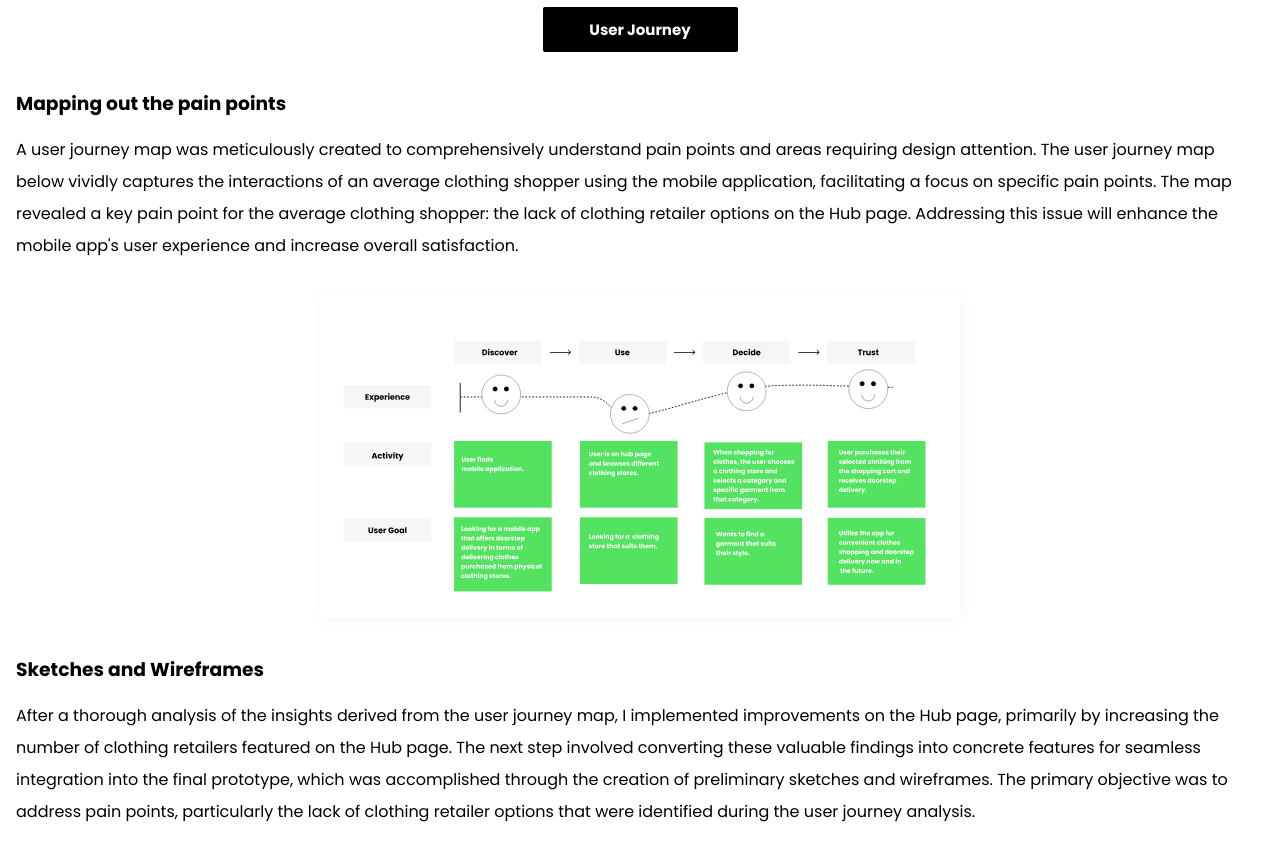
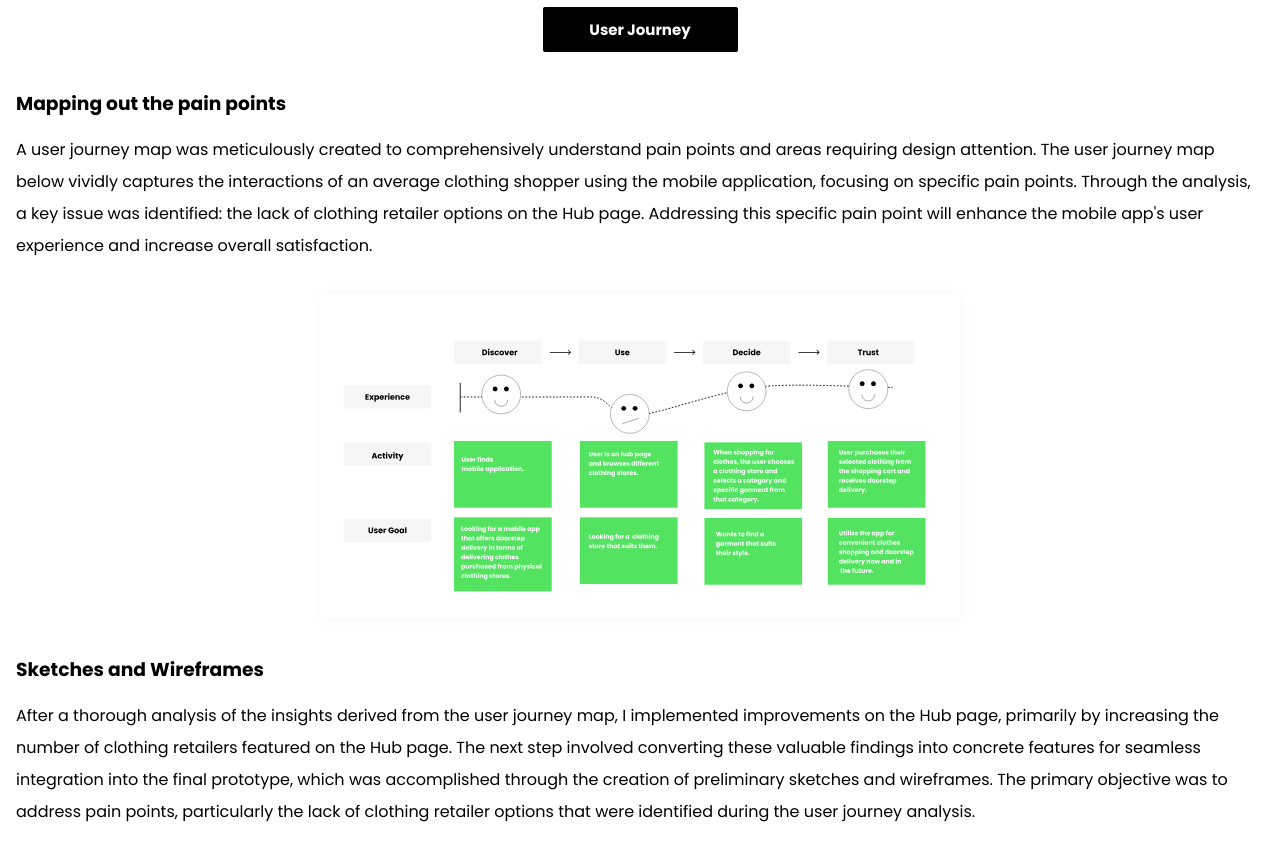
Before and after one commit to azunaeine/Portfolio-2023, a plain HTML site: page case-study-1/index.html in a window 1280 px wide. Shown: the part 7460-8317 px from the top of the page. Drawn offline with Linux system fonts and the light colour scheme.

Commit message:
User Journey

```diff
--- a/case-study-1/index.html
+++ b/case-study-1/index.html
@@ -410,11 +410,11 @@
           A user journey map was meticulously created to comprehensively
           understand pain points and areas requiring design attention. The user
           journey map below vividly captures the interactions of an average
-          clothing shopper using the mobile application, facilitating a focus on
-          specific pain points. The map revealed a key pain point for the
-          average clothing shopper: the lack of clothing retailer options on the
-          Hub page. Addressing this issue will enhance the mobile app's user
-          experience and increase overall satisfaction.
+          clothing shopper using the mobile application, focusing on specific
+          pain points. Through the analysis, a key issue was identified: the
+          lack of clothing retailer options on the Hub page. Addressing this
+          specific pain point will enhance the mobile app's user experience and
+          increase overall satisfaction.
         </p>
       </div>
     </div>
```
